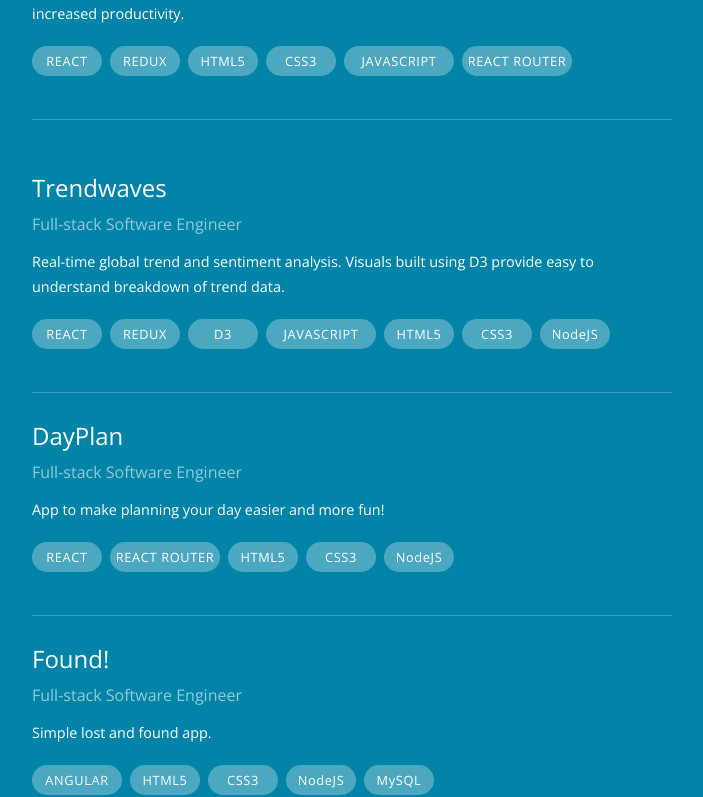
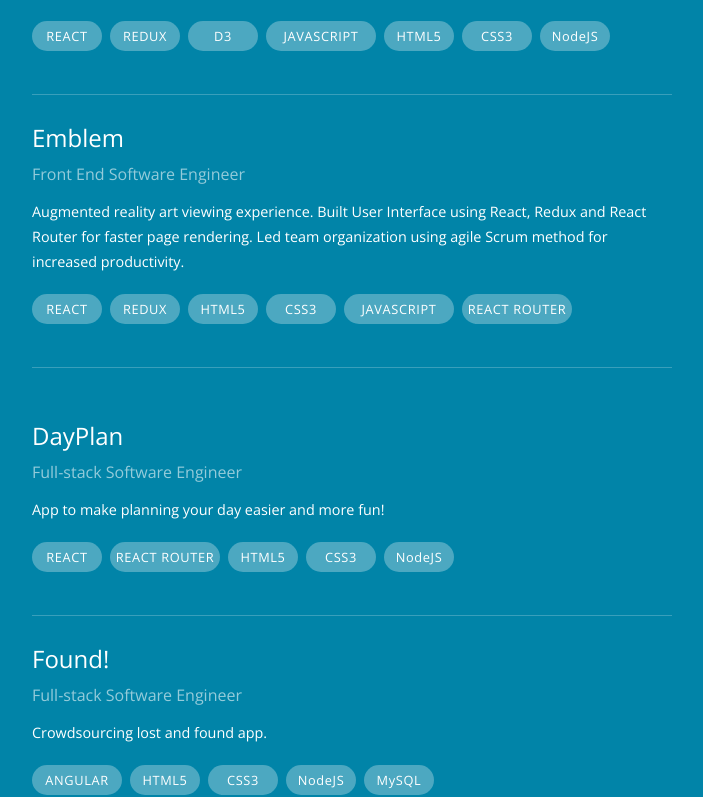
Before and after one commit to ccarey221/conorsportfolio, a React app: page / in a window 1280 px wide. Shown: the part 1789-2586 px from the top of the page, without its empty margins (288-991 px from the left). Built offline with nearby package versions, Linux system fonts and the light colour scheme.

Commit message:
complete

```diff
--- a/src/Components/Body/Work.jsx
+++ b/src/Components/Body/Work.jsx
@@ -9,6 +9,19 @@ export default class Work extends React.Component {
         <div className='workContainer'>
           <div className='appSection'>
             <h2>WORK</h2>
+            <a target='_blank' href='http://trendwave.herokuapp.com/'><h3>Trendwaves</h3></a>
+            <h4>Full-stack Software Engineer</h4>
+            <p>Real-time global trend and sentiment analysis. Visuals built using D3
+            provide easy to understand breakdown of trend data.</p>
+            <Bubble className='workBubble' text='REACT' />
+            <Bubble className='workBubble' text='REDUX' />
+            <Bubble className='workBubble' text='D3' />
+            <Bubble className='largeWorkBubble' text='JAVASCRIPT' />
+            <Bubble className='workBubble' text='HTML5' />
+            <Bubble className='workBubble' text='CSS3' />
+            <Bubble className='workBubble' text='NodeJS' />
+          </div>
+          <div className='appSection'>
             <a target='_blank' href='http://www.emblemar.com'><h3>Emblem</h3></a>
             <h4>Front End Software Engineer</h4>
             <p>Augmented reality art viewing experience. Built User Interface
@@ -23,20 +36,7 @@ export default class Work extends React.Component {
           </div>
           <hr />
           <div className='appSection'>
-            <a target='_blank' href='http://trendwave.herokuapp.com/'><h3>Trendwaves</h3></a>
-            <h4>Full-stack Software Engineer</h4>
-            <p>Real-time global trend and sentiment analysis. Visuals built using D3
-            provide easy to understand breakdown of trend data.</p>
-            <Bubble className='workBubble' text='REACT' />
-            <Bubble className='workBubble' text='REDUX' />
-            <Bubble className='workBubble' text='D3' />
-            <Bubble className='largeWorkBubble' text='JAVASCRIPT' />
-            <Bubble className='workBubble' text='HTML5' />
-            <Bubble className='workBubble' text='CSS3' />
-            <Bubble className='workBubble' text='NodeJS' />
-          </div>
-          <div className='appSection'>
-            <a target='_blank' href='http://www.dayplan.us'><h3>DayPlan</h3></a>
+            <h3>DayPlan</h3>
             <h4>Full-stack Software Engineer</h4>
             <p>App to make planning your day easier and more fun!</p>
             <Bubble className='workBubble' text='REACT' />
@@ -48,7 +48,7 @@ export default class Work extends React.Component {
           <div className='appSection'>
             <h3>Found!</h3>
             <h4>Full-stack Software Engineer</h4>
-            <p>Simple lost and found app.</p>
+            <p>Crowdsourcing lost and found app.</p>
             <Bubble className='mediumWorkBubble' text='ANGULAR' />
             <Bubble className='workBubble' text='HTML5' />
             <Bubble className='workBubble' text='CSS3' />
--- a/src/Components/Body/body.css
+++ b/src/Components/Body/body.css
@@ -121,7 +121,7 @@ CSS for the WORK section
   color: white;
 }
 
-.workContainer h3:hover {
+.workContainer a h3:hover {
   color: lightblue;
 }
 
```
